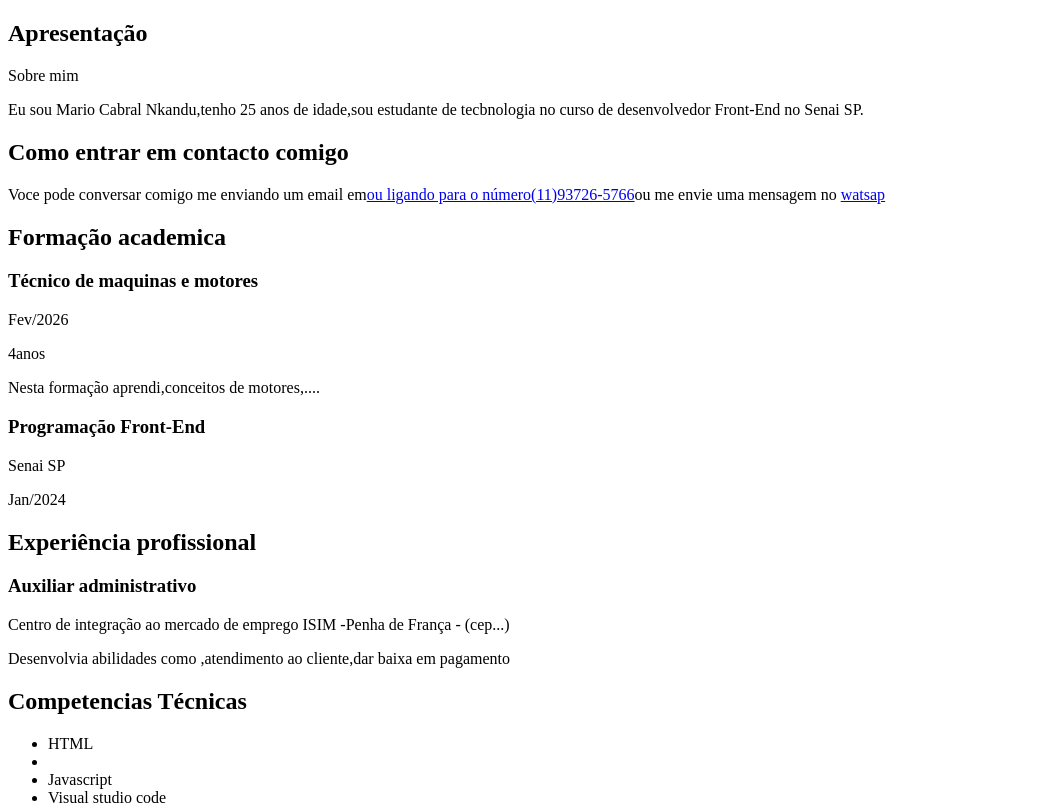
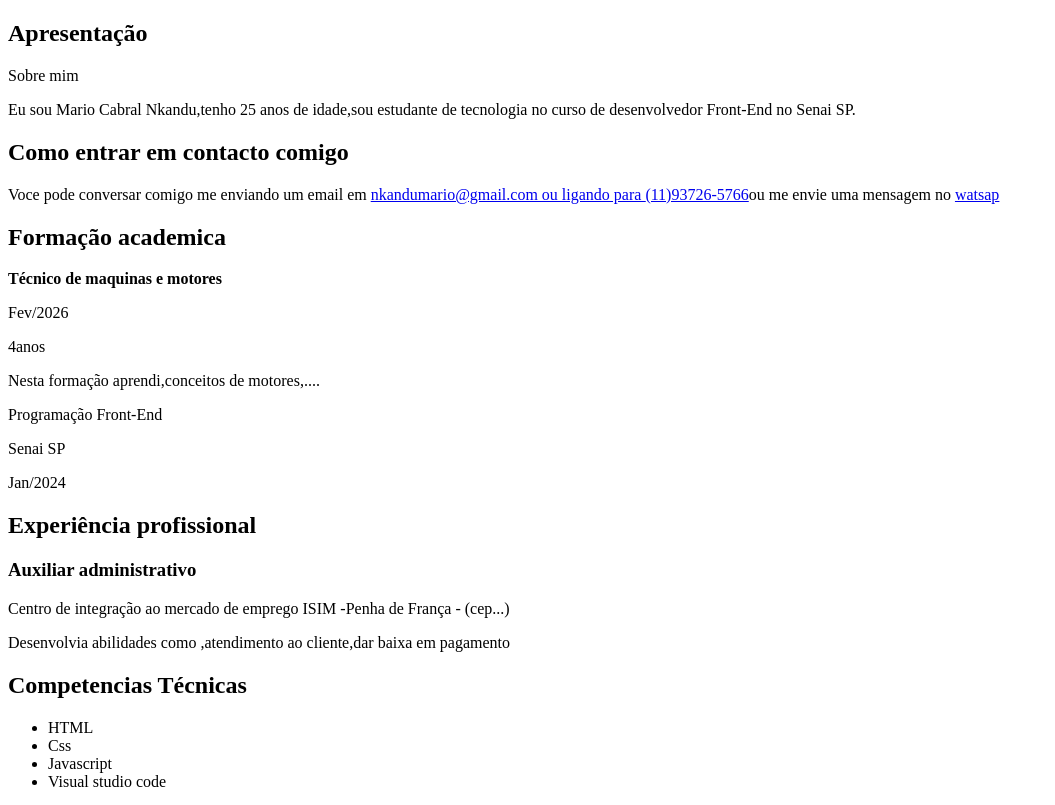
Before and after one commit to Marionkandu/Meu-curriculo, a plain HTML site: page index.html in a window 1280 px wide. Shown: the top 805 px of the page, without its empty margins (0-1055 px from the left). Drawn offline with Linux system fonts and the light colour scheme.

Commit message:
Mudanças

```diff
--- a/index.html
+++ b/index.html
@@ -7,48 +7,40 @@
     <link rel=""stilesheet" href="stily.css">
 </head>
 <body>
-
-
-<section>
+        <section>
+            <h1>Apresentação</h1>
+            <Sobre>Sobre mim</Sobre>
+            <p>Eu sou Mario Cabral Nkandu,tenho 25 anos de idade,sou estudante de tecnologia no curso de desenvolvedor Front-End no Senai SP.</p>
+            <h2>Como entrar em contacto comigo</h2>
+            <p>Voce pode conversar comigo me enviando um email em <a href="nkandumario@gmail.com">nkandumario@gmail.com ou ligando para <a href="Tel:+55(11)937265-766">(11)93726-5766</a>ou me envie uma mensagem no <a href="https:/wa;me/+5511937265766">watsap</p> </a>
+        </section>
+        <section>
+            <h2>Formação academica</h2>
+            <p><strong>Técnico de maquinas e motores</strong></p>
+             <p>Fev/2026</p>
+             <p>4anos</p>
+             <p>Nesta formação aprendi,conceitos de motores,....</p>
+             <p>Programação Front-End</p>
+             <p>Senai SP</p>
+             <p>Jan/2024</p>
+        </section>
 
 
 
-    <header>
-        <h1>Apresentação</h1>
-        <Sobre>Sobre mim</Sobre>
-        <p>Eu sou Mario Cabral Nkandu,tenho 25 anos de idade,sou estudante de tecbnologia no curso de desenvolvedor Front-End no Senai SP.</p>
-        <h2>Como entrar em contacto comigo</h2>
-        <p>Voce pode conversar comigo me enviando um email em<a href="mario:nkandumario@gmail.com">ou ligando para o número<a href="Tel:+55(11)937265-766">(11)93726-5766</a>ou me envie uma mensagem no <a href="https:/wa;me/+5511937265766">watsap</p> </a>
-
-        <section>
-
-        </section>
-             <h2>Formação academica</h2>
-
-             <h3>Técnico de maquinas e motores</h3>
-             <p>Fev/2026</p>
-             <p>4anos</p>
-             <p>Nesta formação aprendi,conceitos de motores,....</p>
-         <div>
-            <h3>Programação Front-End</h3>
-            <p>Senai SP</p>
-            <p>Jan/2024</p>
-
-         </div>
          <h2>Experiência profissional</h2>
 
          <h3>Auxiliar administrativo</h3>
          <p>Centro de integração ao mercado de emprego ISIM -Penha de França - (cep...)</p>
          <p>Desenvolvia abilidades como ,atendimento ao cliente,dar baixa em pagamento</p>
 
-        </seletin>
+
 
         <section>
             <h2>Competencias Técnicas</h2>
 
             <ul>
                 <li>HTML</li>
-                <li></li>
+                <li>Css</li>
                 <li>Javascript</li>
                 <li>Visual studio code</li>
 
@@ -65,6 +57,7 @@
                     <li>Comunicação assertiva</li>
                 </ul>
              </section>
+
 
              <section>
                 <div>
--- /dev/null
+++ b/reset.css
@@ -0,0 +1,54 @@
+/* http://meyerweb.com/eric/tools/css/reset/
+   v2.0 | 20110126
+   License: none (public domain)
+*/
+
+html, body, div, span, applet, object, iframe,
+h1, h2, h3, h4, h5, h6, p, blockquote, pre,
+a, abbr, acronym, address, big, cite, code,
+del, dfn, em, img, ins, kbd, q, s, samp,
+small, strike, strong, sub, sup, tt, var,
+b, u, i, center,
+dl, dt, dd, ol, ul, li,
+fieldset, form, label, legend,
+table, caption, tbody, tfoot, thead, tr, th, td,
+article, aside, canvas, details, embed,
+figure, figcaption, footer, header, hgroup,
+menu, nav, output, ruby, section, summary,
+time, mark, audio, video {
+	margin: 0;
+	padding: 0;
+	border: 0;
+	font-size: 100%;
+	font: inherit;
+	vertical-align: baseline;
+}
+/* HTML5 display-role reset for older browsers */
+article, aside, details, figcaption, figure,
+footer, header, hgroup, menu, nav, section {
+	display: block;
+}
+body {
+	line-height: 1;
+}
+ol, ul {
+	list-style: none;
+}
+blockquote, q {
+	quotes: none;
+}
+blockquote:before, blockquote:after,
+q:before, q:after {
+	content: '';
+	content: none;
+}
+table {
+	border-collapse: collapse;
+	border-spacing: 0;
+}
+
+.nome-curriculo{
+
+
+
+}
--- a/style.css
+++ b/style.css
@@ -3,4 +3,5 @@ body {
     width: 80vw; /* 9%
     margin: auto; /* margem com ajusto automático */
     font-size: 20px; /*o padrão é 16px */
+    font-family:Arial,sans-serif;
 }
```
